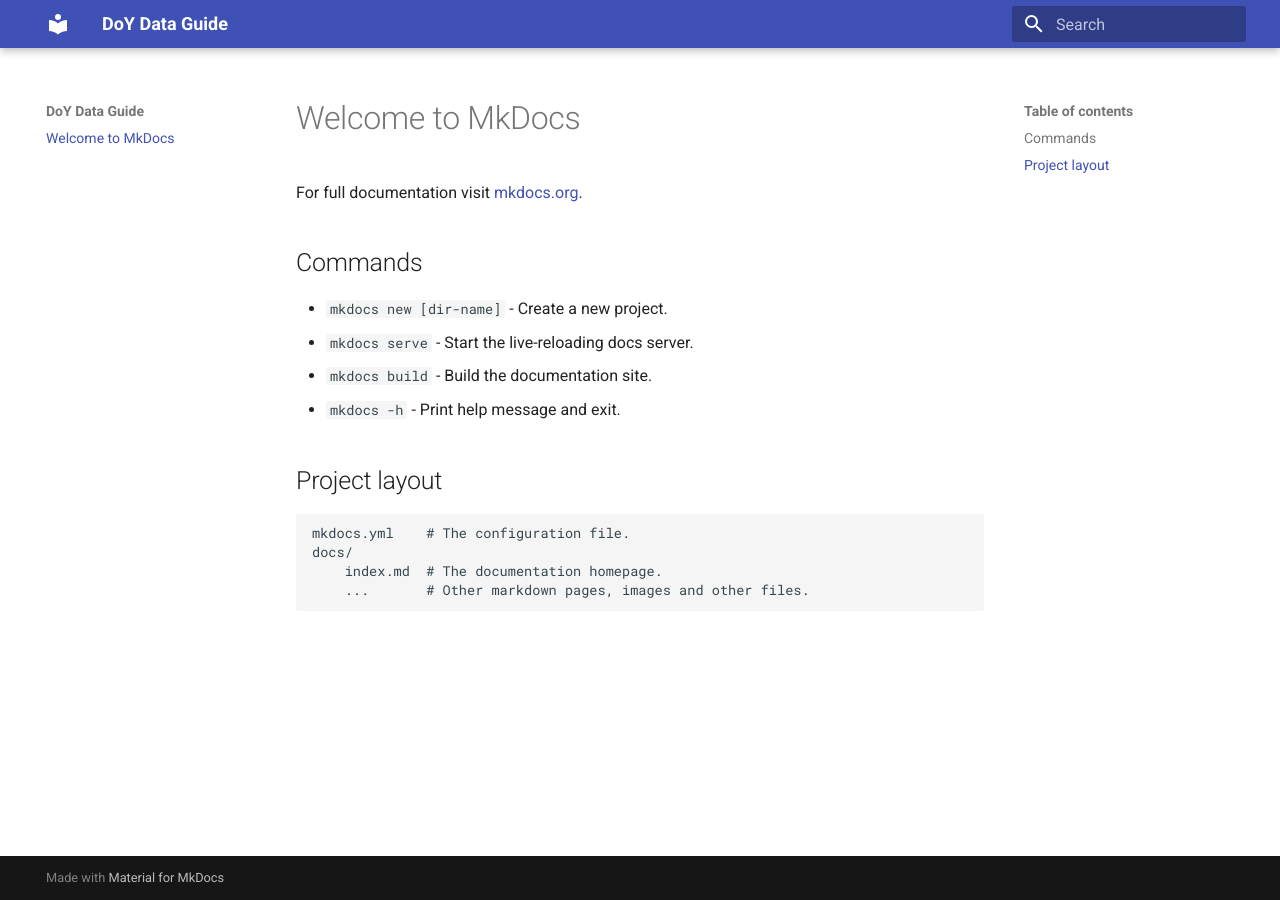
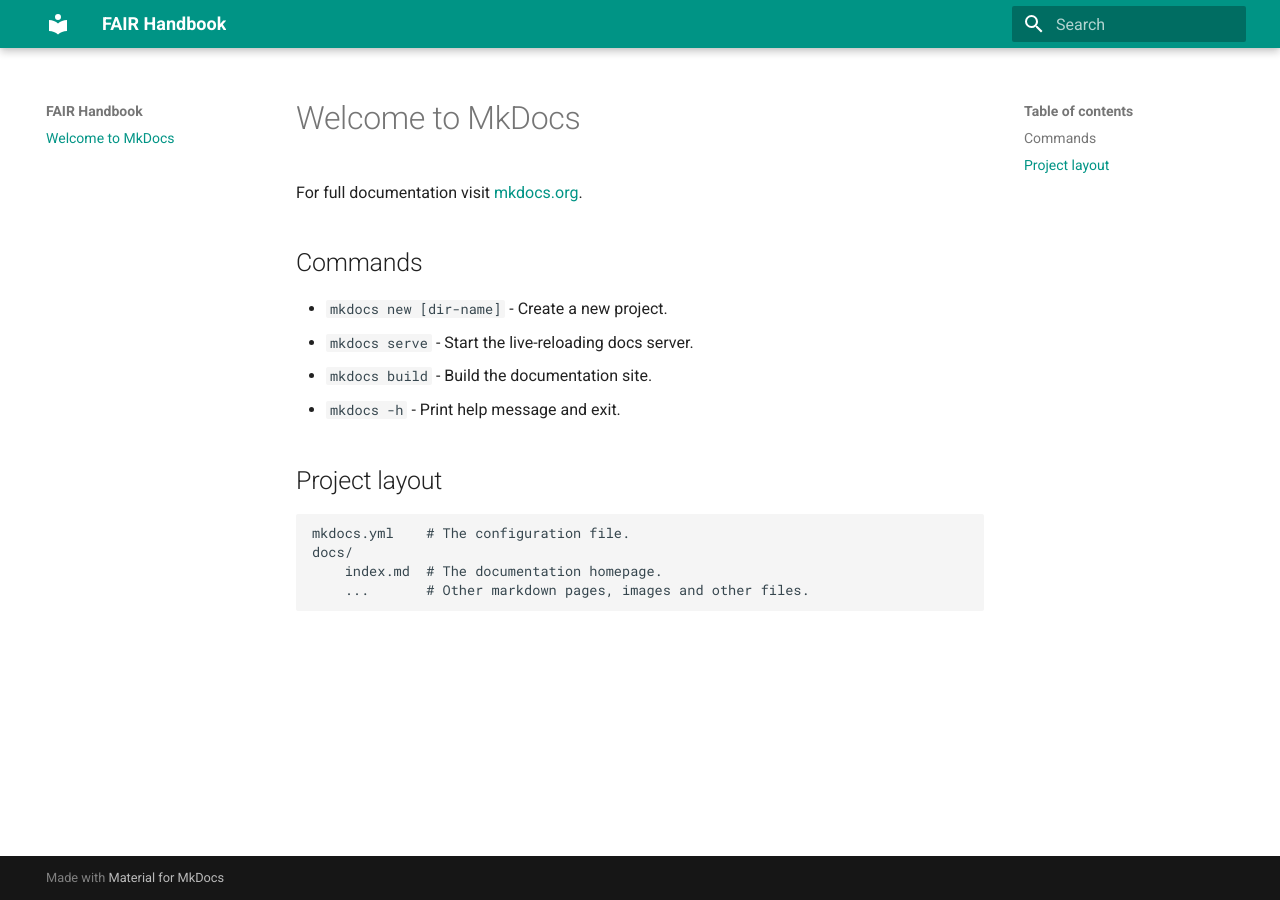
Before and after one commit to nehamoopen/doy-data-guide, an MkDocs documentation site: the page built from docs/index.md, in a window 1280 px wide. Built offline with MkDocs 1.6.1 and Material for MkDocs 9.7.7, drawn with Linux system fonts in a browser that asks for light colours.

Commit message:
changed title and colors

```diff
--- a/mkdocs.yml
+++ b/mkdocs.yml
@@ -1,3 +1,6 @@
-site_name: DoY Data Guide
+site_name: FAIR Handbook
 theme:
   name: material
+  palette:
+    primary: teal
+    accent: teal
```
